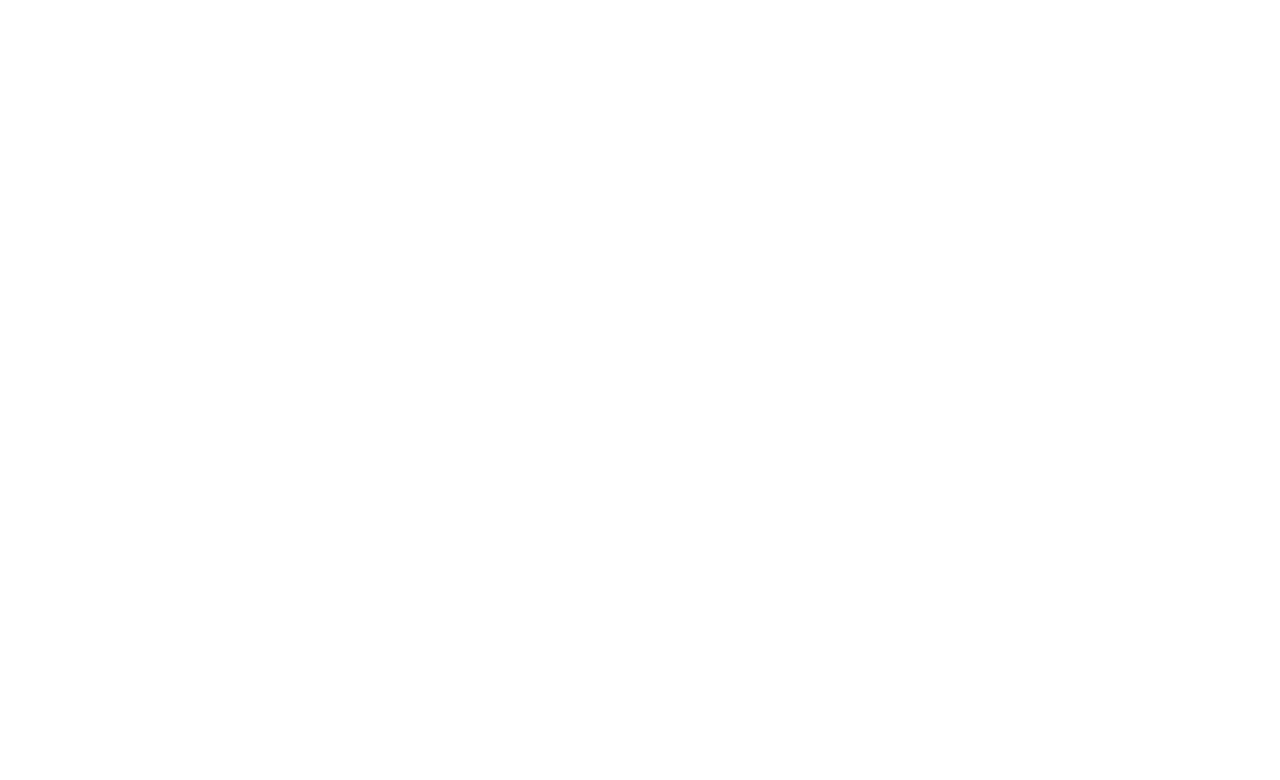
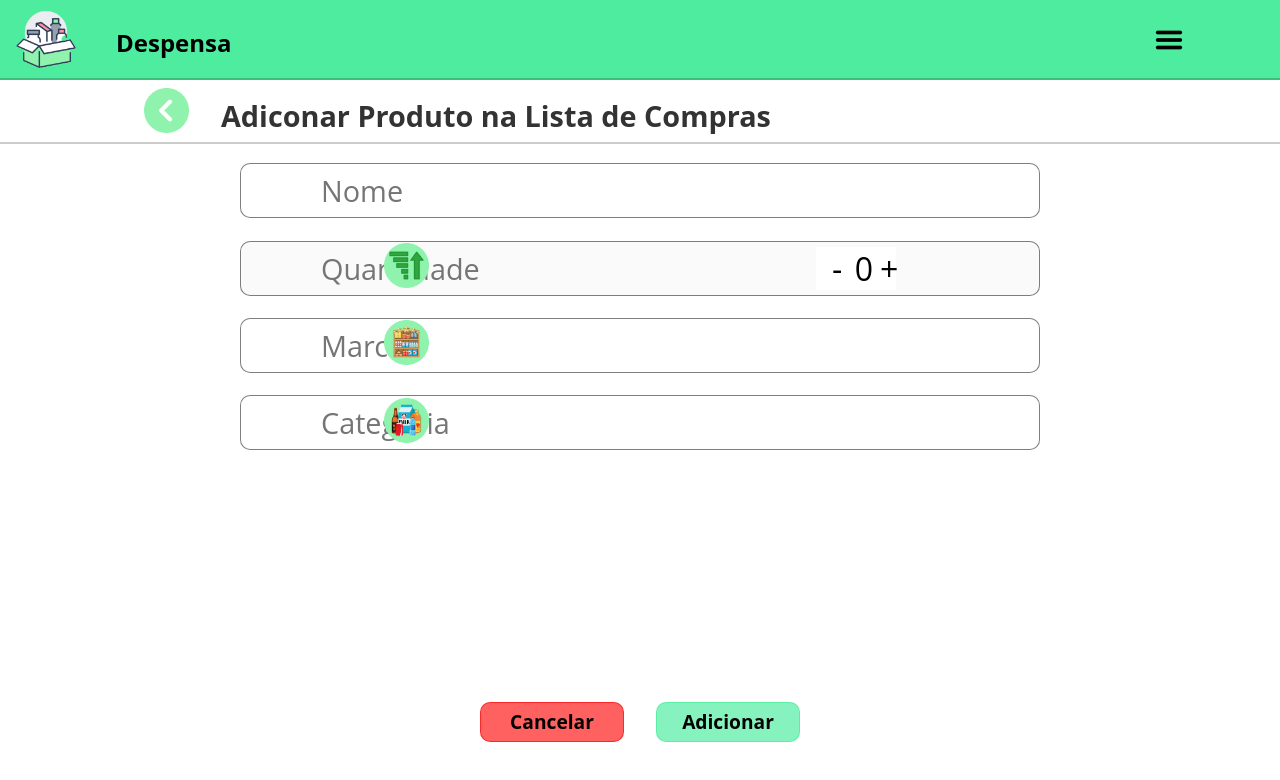
Before and after one commit to MateusJorge25/Projeto-Dispensa-Virtul-Front, a React (Create React App) app: page /produto/listCompras in a window 1280 px wide. Before the commit this address had no page. Shown: the top 780 px of the page. Built offline with nearby package versions, Linux system fonts and the light colour scheme.

Commit message:
Tela de adicionar produto na lista de compras

```diff
--- a/src/App.js
+++ b/src/App.js
@@ -11,6 +11,7 @@ import EditarDespensa from "./componentes/paginas/EditarDespensa/EditarDespensa"
 import AdicionarProduto  from "./componentes/paginas/AdicionarProdutos/AdicionarProduto";
 import TotalProdutos from "./componentes/paginas/TotalProdutos/TotalProdutos";
 import EditarProdutos from "./componentes/paginas/EditarProdutos/EditarProduto";
+import ProdutoListCompras from "./componentes/paginas/AddProdutoLC/ProdutoListCompras";
 
 function App() {
   return (
@@ -18,6 +19,7 @@ function App() {
       <Container customClass='min-height'>
         <Routes>
           <Route exact path='/' element={<Login />} />
+          <Route exact path='/produto/listCompras' element={<ProdutoListCompras/>}/>
           <Route exact path='/produto/editar'element={<EditarProdutos/>}/>
           <Route exact path='/produto/adicionar'element={<AdicionarProduto/>}/>
           <Route exact path='/despensa/editar' element={<EditarDespensa/>}/>
--- /dev/null
+++ b/src/componentes/layout/ProdutoListCompras.css
@@ -0,0 +1,102 @@
+.InputAdicionarProdutos{
+    width: 50rem;
+    height: 3.438rem;
+    padding: 0.5rem 0 0.5rem 5rem;
+    font-size: 1.8rem;
+    border-radius: 10px;
+    border: 1px solid rgba(0, 0, 0, 0.5);
+}
+
+.Barravoltar{
+    width: 100%;
+    display: flex;
+    padding: 0 25em 0 9rem;
+    height: 3.5rem;
+    border-bottom: 2px solid rgba(0, 0, 0, 0.2);
+    margin: 0.5rem auto;
+}
+
+.Barravoltar >img{
+    position: absolute;
+}
+
+.Barravoltar > h1{
+    padding: 0.5rem 0 0 2rem;
+    color: rgba(0,0,0,0.8);
+    font-size: 1.8rem;
+}
+
+.ContainerInputAdicionar{
+    display: flex;
+    justify-content: center;
+    align-items: center;
+    margin: 0.7rem auto;
+}
+
+.BtnsAdicionar{
+    display: flex;
+    justify-content: space-between;
+    align-items: center;
+    width: 20rem;
+    margin: 15rem auto;
+}
+
+.BtnCancelar{
+    width: 9rem;
+    height: 2.5rem;
+    font-size: 1.2rem;
+    font-weight: bold;
+    background: rgba(255, 11, 11, 0.65);
+    border: 1px solid rgba(255, 11, 11, 0.65);
+    border-radius: 10px;
+
+}
+
+.BtnAdicionar{
+    width: 9rem;
+    height: 2.5rem;
+    font-size: 1.2rem;
+    font-weight: bold;
+    background: rgba(70, 236, 156, 0.65);
+    border: 1px solid rgba(70, 236, 156, 0.65);
+    border-radius: 10px;
+
+}
+
+.imgCampos{
+    position: absolute;
+    left: 24rem;
+}
+
+.menos {
+    width: 1rem;
+    background-color: #fff;
+    border: none;
+    font-size: 2rem;
+    padding: 0 1rem;
+}
+
+.mais {
+    width: 1rem;
+    background-color: #fff;
+    border: none;
+    font-size: 2rem;
+}
+
+.contador {
+    display: flex;
+    width: 2rem;
+    background-color: #fff;
+    border: none;
+    font-size: 2rem;
+    color: black;
+    text-align: center;
+}
+
+.containerButtonsContadores{
+    position: absolute;
+    display: flex;
+    justify-content: end;
+    align-items: center;
+    width: 40%;
+}
--- /dev/null
+++ b/src/componentes/layout/ProdutoListCompras.js
@@ -0,0 +1,69 @@
+import { Link } from "react-router-dom";
+import Container from "./Container";
+import './ProdutoListCompras.css';
+import btnVoltar from "../../img/Botão de voltar.png";
+import setaCima from "../../img/seta cima.png";
+import armario from "../../img/armario.png";
+import bebidas from "../../img/bebidas.png";
+import { useState } from 'react'
+
+
+
+const AdicionarProdutos = ({tela, textButton}) =>{
+
+
+    const [Contador, setContador] = useState("0");
+
+    const handleContador = (event) => {
+        setContador(event.target.value);
+    };
+
+    return(
+
+        <div className="adicionar" >
+
+
+
+            <Container containerMod="telaAdicionar">
+                <div className="Barravoltar">
+                    <Link to={`/home`}><img src={btnVoltar} width={45}/></Link>
+                    <h1>{tela}</h1>
+                </div>
+
+                <div className="ContainerInputAdicionar">
+                    <input type="text" name="nome" className="InputAdicionarProdutos" placeholder="Nome"/>
+                </div>
+
+
+                <div className="ContainerInputAdicionar">
+                    <input type="text" name="Lote" className="InputAdicionarProdutos" placeholder="Quantidade" disabled />
+                    <span className="imgCampos"><img src={setaCima} width={45}></img></span>
+                    <div className="containerButtonsContadores">
+                        <button className="menos">-</button>
+                        <input type="text" className="contador" required value={Contador} onChange={(e)=> {handleContador(e)}}/>
+                        <button className="mais">+</button>
+                    </div>
+                </div>
+
+                <div className="ContainerInputAdicionar">
+                    <span className="imgCampos"><img src={armario} width={45}></img></span>
+                    <input type="text" name="Lote" className="InputAdicionarProdutos" placeholder="Marca"/>
+                </div>
+
+
+                <div className="ContainerInputAdicionar">
+                    <input type="text" name="Lote" className="InputAdicionarProdutos" placeholder="Categoria" />
+                    <span className="imgCampos"><img src={bebidas} width={45}></img></span>
+                </div>
+
+
+                <div className="BtnsAdicionar">
+                    <button className="BtnCancelar">Cancelar</button>
+                    <button className="BtnAdicionar">{textButton}</button>
+                </div>
+            </Container>
+        </div>
+    )
+}
+
+export default AdicionarProdutos;
--- /dev/null
+++ b/src/componentes/paginas/AddProdutoLC/ProdutoListCompras.js
@@ -0,0 +1,20 @@
+import NavBarProdutos from "../../layout/NavBarProdutos";
+import AdiconarProdutos from "../../layout/ProdutoListCompras";
+import Container from "../../layout/Container";
+
+
+const ProdutoListCompras = () => {
+
+    return (
+
+        <div>
+        <Container>
+            <NavBarProdutos />
+            <AdiconarProdutos tela="Adiconar Produto na Lista de Compras" textButton="Adicionar"/>
+        </Container>
+        </div>
+
+    )
+}
+
+export default ProdutoListCompras;
```
Also changed, not shown: src/componentes/paginas/AddProdutoLC/ProdutoListCompras.css (added).
